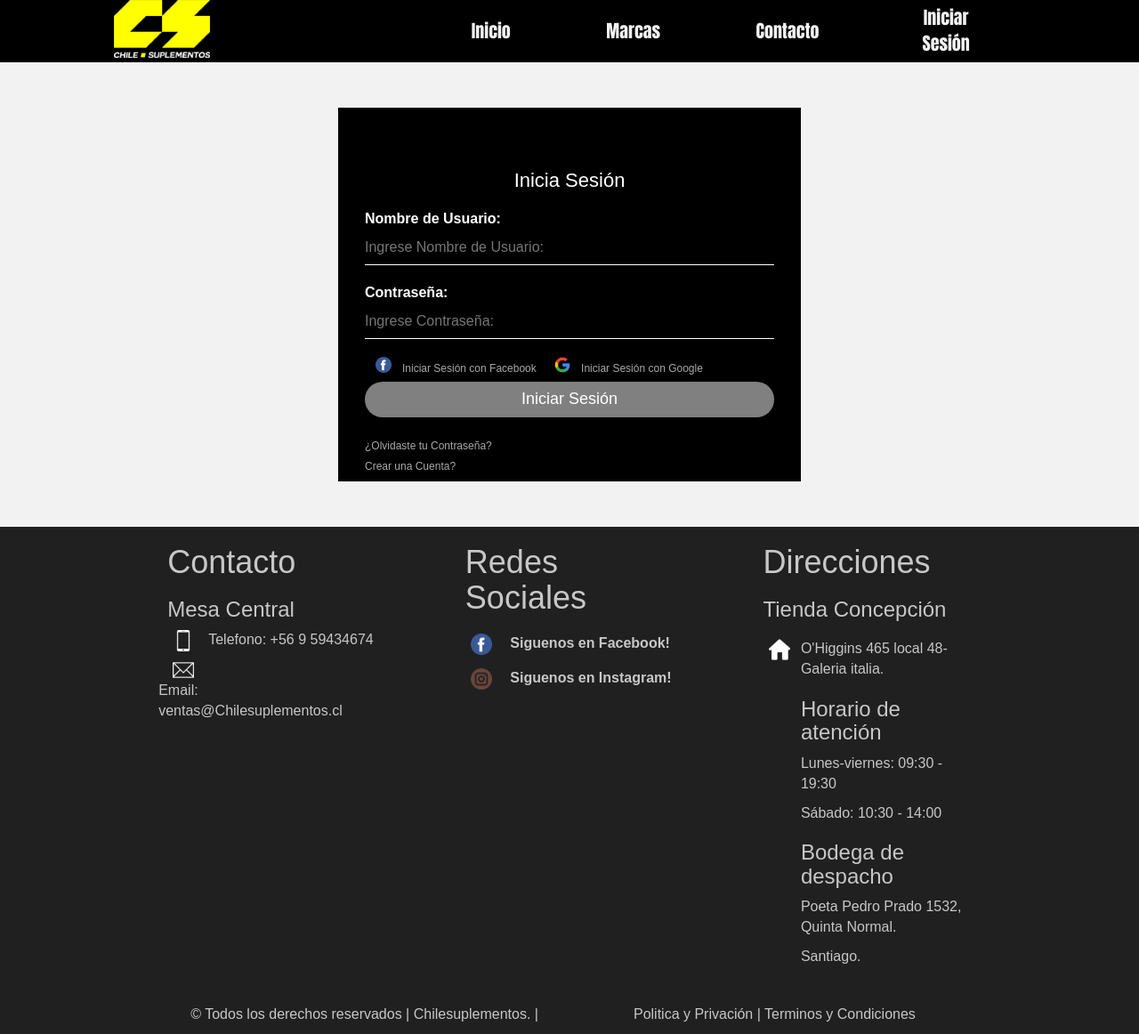
After one commit to pabluwu/Suplementos, a Django app: page /producto/login in a window 1280 px wide. The commit adds this page. Shown: the whole page at 89% size. Run offline with Django 3.2, Linux system fonts and the light colour scheme; some libraries are stand-ins or nearby versions; some web fonts are replaced.

Commit message:
implementado el login en el menu y con el enlace al login

```diff
--- a/producto/static/css/indexStyle.css
+++ b/producto/static/css/indexStyle.css
@@ -349,3 +349,78 @@ label.error {
     right: 20px;
     z-index: 1;
 }
+
+.login-box{
+    width: 520px;
+    height: 420px;
+    background: #000000;
+    color:#fff;
+    box-sizing: border-box;
+    padding: 70px 30px;
+}
+
+.login-box h1{
+    margin: 0;
+    padding: 0 0 20px;
+    text-align: center;
+    font-size: 22px;
+}
+
+.login-box label{
+    margin: 0;
+    padding: 0;
+    font-weight: bold;
+    display: block;
+}
+
+.login-box input{
+    width: 100%;
+    margin-bottom: 20px;
+}
+
+.login-box input[type="text"],
+.login-box input[type="password"]{
+    border:none;
+    border-bottom: 1px solid #fff;
+    background: transparent;
+    outline: none;
+    height: 40px;
+    color: #fff;
+    font-size: 16px;
+}
+
+.login-box input[type="submit"]{
+    border: none;
+    outline: none;
+    height: 40px;
+    background: #808080;
+    color: #fff;
+    font-size: 18px;
+    border-radius: 20px;
+}
+
+.login-box a{
+    text-decoration: none;
+    font-size: 12px;
+    line-height: 20px;
+    color:darkgrey;
+}
+
+.login-box a:hover{
+    color:#fff;
+}
+.icons{
+    width: 1.5em;
+    height: 1.5em;
+    margin: 0 1em;
+    vertical-align: middle;
+    border: 0;
+    margin-bottom:10px;
+}
+
+.textos{
+    margin-right: 5px;
+    padding: 0;
+    width: 100%;
+    height: 100%;
+}
--- /dev/null
+++ b/producto/templates/producto/login.html
@@ -0,0 +1,26 @@
+{% extends 'producto/plantilla.html' %}
+{% block content %}
+    <section class="login formulario row">
+     <div class="login-box">
+         <h1>Inicia Sesión</h1>
+         <form id="formlogin">
+            <!--User Name -->
+            <label for="username">Nombre de Usuario:</label>
+            <input type="text" placeholder="Ingrese Nombre de Usuario:">
+
+             <!--Contraseña-->
+             <label for="password">Contraseña:</label>
+             <input type="password" placeholder="Ingrese Contraseña:">
+             <a  class="textos" href="#"  >
+                <img class="icons" src="c:/Users/pablo/Suplementos/producto/static/img/footer/facebook-icon.png">Iniciar Sesión con Facebook
+             </a>
+             <a class="textos" href="#" >
+                <img class="icons" src="c:/Users/pablo/Suplementos/producto/static/img/new-google-favicon-512.png">Iniciar Sesión con Google
+             </a>
+             <input type="Submit" value="Iniciar Sesión">
+             <a href="#">¿Olvidaste tu Contraseña?</a><br/>
+             <a href="#">Crear una Cuenta?</a>
+         </form>
+     </div>
+    </section>
+{% endblock %}
--- a/producto/templates/producto/plantilla.html
+++ b/producto/templates/producto/plantilla.html
@@ -32,6 +32,7 @@
                 <a href="{% url 'index'%}">Inicio</a>
                 <a href="{% url 'contacto'%}">Marcas</a>
                 <a href="{% url 'contacto'%}">Contacto</a>
+                <a href="{% url 'login'%}">Iniciar Sesión</a>
             </div>
         </nav>
     </header>
--- a/producto/urls.py
+++ b/producto/urls.py
@@ -4,4 +4,5 @@ from producto import views
 urlpatterns = [
     path('', views.index, name='index'),
     path('producto/contacto', views.contacto, name='contacto'),
+    path('producto/login', views.login, name='login'),
 ]
--- a/producto/views.py
+++ b/producto/views.py
@@ -7,3 +7,6 @@ def index(request):
 
 def contacto(request):
     return render(request, 'producto/contacto.html',{})
+
+def login(request):
+    return render(request, 'producto/login.html',{})
```
Also changed, not shown: producto/static/img/new-google-favicon-512.png (added).
